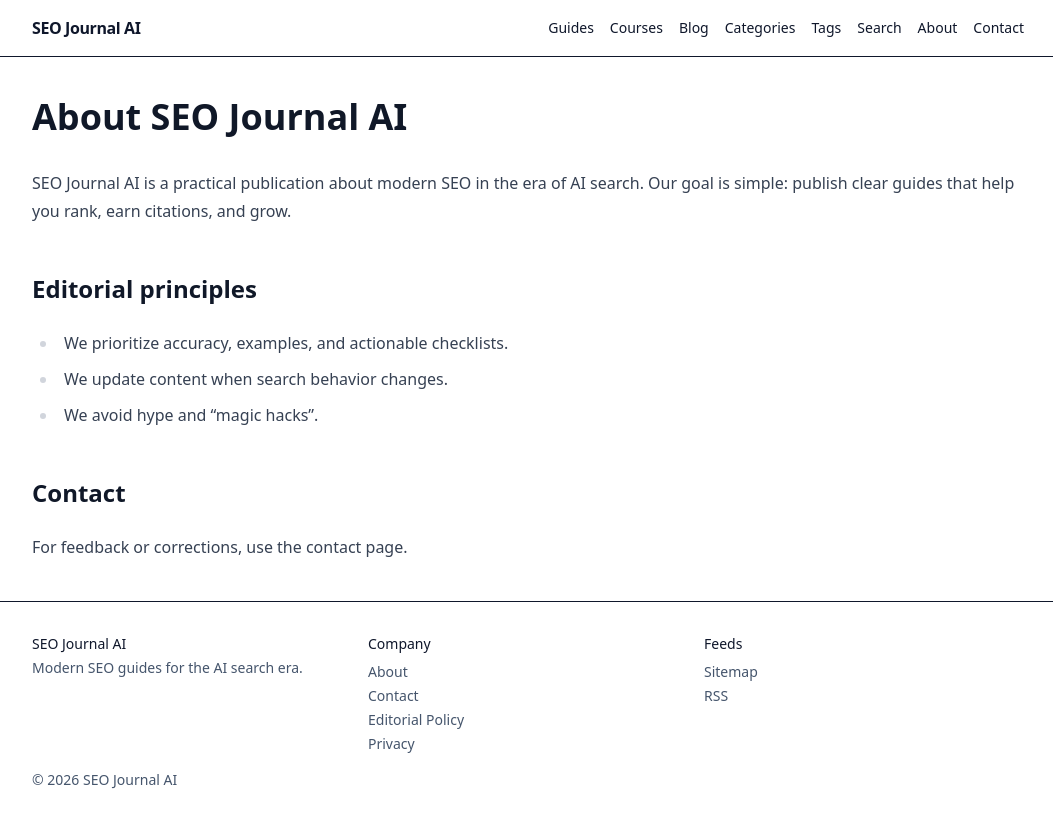
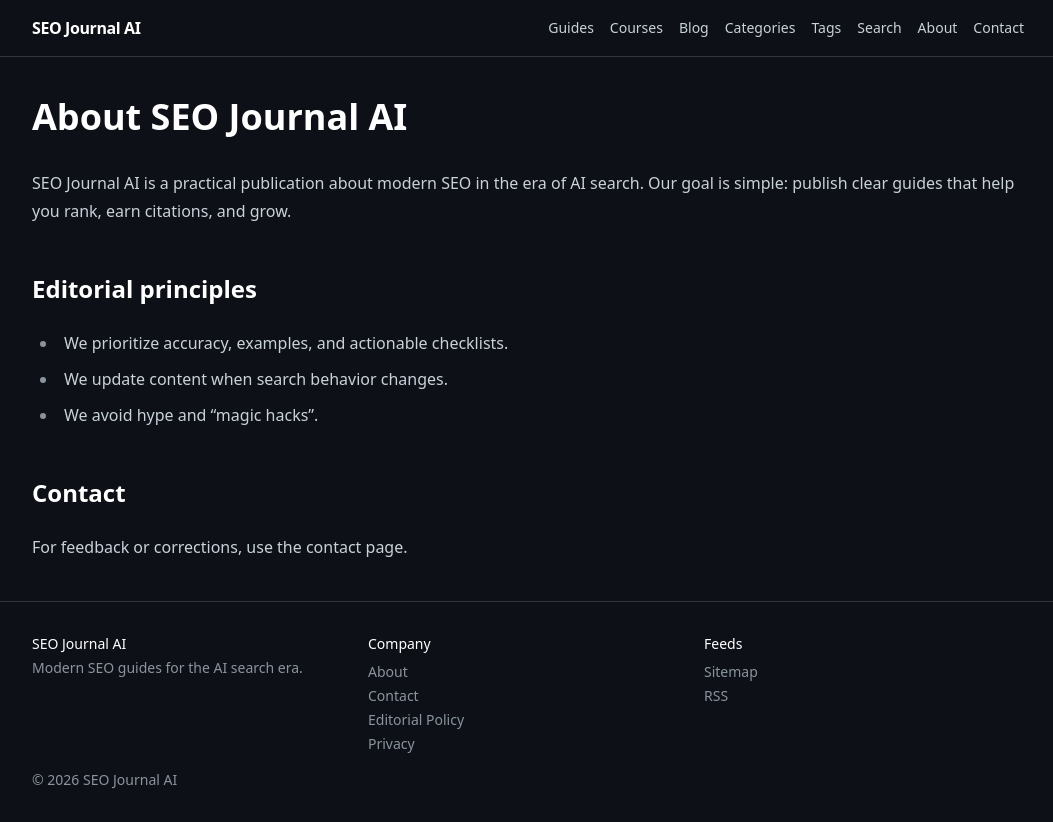
Before and after one commit to hamzanabulse/seo-ai-academy, a Next.js app: page /about in a window 1280 px wide. Shown: the whole page, without its empty margins (112-1165 px from the left). Built offline with nearby package versions, Linux system fonts and the light colour scheme.

Commit message:
GitHub-like dark UI styling

```diff
--- a/app/blog/page.tsx
+++ b/app/blog/page.tsx
@@ -7,18 +7,18 @@ export default function BlogIndex() {
   return (
     <div className="space-y-6">
       <h1 className="text-3xl font-semibold">Blog</h1>
-      <p className="max-w-2xl text-slate-700">
+      <p className="max-w-2xl text-[#c9d1d9]">
         Articles about SEO, AI search, and practical playbooks.
       </p>
       <div className="space-y-3">
         {posts.map((p) => (
-          <Link key={p.slug} href={`/blog/${p.slug}`} className="block rounded-lg border p-5 hover:bg-slate-50">
+          <Link key={p.slug} href={`/blog/${p.slug}`} className="card block rounded-lg p-5">
             <div className="flex items-baseline justify-between gap-3">
-              <div className="font-semibold">{p.title}</div>
-              <div className="text-xs text-slate-600">{p.readingTime}</div>
+              <div className="font-semibold text-white">{p.title}</div>
+              <div className="text-xs text-[#8b949e]">{p.readingTime}</div>
             </div>
-            <div className="mt-1 text-sm text-slate-700">{p.description}</div>
-            <div className="mt-2 text-xs text-slate-600">{p.category ?? "SEO"} · {p.date}</div>
+            <div className="mt-1 text-sm text-[#c9d1d9]">{p.description}</div>
+            <div className="mt-2 text-xs text-[#8b949e]">{p.category ?? "SEO"} · {p.date}</div>
           </Link>
         ))}
       </div>
--- a/app/categories/[category]/page.tsx
+++ b/app/categories/[category]/page.tsx
@@ -13,13 +13,13 @@ export default function CategoryPage({ params }: { params: { category: string }
           <Link
             key={p.slug}
             href={`/blog/${p.slug}`}
-            className="block rounded-lg border p-5 hover:bg-slate-50"
+            className="card block rounded-lg p-5"
           >
             <div className="flex items-baseline justify-between gap-3">
-              <div className="font-semibold">{p.title}</div>
-              <div className="text-xs text-slate-600">{p.readingTime}</div>
+              <div className="font-semibold text-white">{p.title}</div>
+              <div className="text-xs text-[#8b949e]">{p.readingTime}</div>
             </div>
-            <div className="mt-1 text-sm text-slate-700">{p.description}</div>
+            <div className="mt-1 text-sm text-[#c9d1d9]">{p.description}</div>
           </Link>
         ))}
         {posts.length === 0 && <div className="text-sm text-slate-600">No posts yet.</div>}
--- a/app/categories/page.tsx
+++ b/app/categories/page.tsx
@@ -12,10 +12,10 @@ export default function CategoriesPage() {
           <Link
             key={c.name}
             href={`/categories/${encodeURIComponent(c.name)}`}
-            className="flex items-center justify-between rounded-lg border p-5 hover:bg-slate-50"
+            className="card flex items-center justify-between rounded-lg p-5"
           >
-            <span className="font-semibold">{c.name}</span>
-            <span className="text-sm text-slate-600">{c.count}</span>
+            <span className="font-semibold text-white">{c.name}</span>
+            <span className="text-sm text-[#8b949e]">{c.count}</span>
           </Link>
         ))}
       </div>
--- a/app/globals.css
+++ b/app/globals.css
@@ -2,15 +2,45 @@
 @plugin "@tailwindcss/typography";
 
 :root {
-  color-scheme: light;
+  color-scheme: dark;
 }
 
 body {
   -webkit-font-smoothing: antialiased;
   -moz-osx-font-smoothing: grayscale;
+  font-feature-settings: "ss01" on, "ss02" on;
+}
+
+/* GitHub-like prose */
+.prose {
+  --tw-prose-body: #c9d1d9;
+  --tw-prose-headings: #ffffff;
+  --tw-prose-links: #2f81f7;
+  --tw-prose-bold: #ffffff;
+  --tw-prose-counters: #8b949e;
+  --tw-prose-bullets: #8b949e;
+  --tw-prose-hr: #30363d;
+  --tw-prose-quotes: #c9d1d9;
+  --tw-prose-quote-borders: #30363d;
+  --tw-prose-captions: #8b949e;
+  --tw-prose-code: #c9d1d9;
+  --tw-prose-pre-code: #c9d1d9;
+  --tw-prose-pre-bg: #161b22;
+  --tw-prose-th-borders: #30363d;
+  --tw-prose-td-borders: #30363d;
 }
 
 .prose a {
   text-decoration: underline;
   text-underline-offset: 3px;
 }
+
+/* Cards */
+.card {
+  border: 1px solid #30363d;
+  background: #0d1117;
+}
+
+.card:hover {
+  background: #0f1520;
+}
--- a/app/layout.tsx
+++ b/app/layout.tsx
@@ -17,61 +17,61 @@ export default function RootLayout({
 }>) {
   return (
     <html lang="en">
-      <body className="min-h-screen bg-white text-slate-900">
-        <header className="border-b">
+      <body className="min-h-screen bg-[#0d1117] text-[#c9d1d9]">
+        <header className="border-b border-[#30363d] bg-[#0d1117]">
           <div className="mx-auto flex max-w-5xl items-center justify-between px-4 py-4">
-            <Link href="/" className="font-semibold tracking-tight">
+            <Link href="/" className="font-semibold tracking-tight text-white">
               SEO Journal AI
             </Link>
-            <nav className="flex flex-wrap gap-4 text-sm">
-              <Link href="/guides" className="hover:underline">
+            <nav className="flex flex-wrap gap-4 text-sm text-[#c9d1d9]">
+              <Link href="/guides" className="hover:text-white">
                 Guides
               </Link>
-              <Link href="/courses" className="hover:underline">
+              <Link href="/courses" className="hover:text-white">
                 Courses
               </Link>
-              <Link href="/blog" className="hover:underline">
+              <Link href="/blog" className="hover:text-white">
                 Blog
               </Link>
-              <Link href="/categories" className="hover:underline">
+              <Link href="/categories" className="hover:text-white">
                 Categories
               </Link>
-              <Link href="/tags" className="hover:underline">
+              <Link href="/tags" className="hover:text-white">
                 Tags
               </Link>
-              <Link href="/search" className="hover:underline">
+              <Link href="/search" className="hover:text-white">
                 Search
               </Link>
-              <Link href="/about" className="hover:underline">
+              <Link href="/about" className="hover:text-white">
                 About
               </Link>
-              <Link href="/contact" className="hover:underline">
+              <Link href="/contact" className="hover:text-white">
                 Contact
               </Link>
             </nav>
           </div>
         </header>
         <main className="mx-auto max-w-5xl px-4 py-10">{children}</main>
-        <footer className="border-t">
-          <div className="mx-auto grid max-w-5xl gap-4 px-4 py-8 text-sm text-slate-600 md:grid-cols-3">
+        <footer className="border-t border-[#30363d] bg-[#0d1117]">
+          <div className="mx-auto grid max-w-5xl gap-4 px-4 py-8 text-sm text-[#8b949e] md:grid-cols-3">
             <div>
-              <div className="font-medium text-slate-900">SEO Journal AI</div>
+              <div className="font-medium text-white">SEO Journal AI</div>
               <div className="mt-1">Modern SEO guides for the AI search era.</div>
             </div>
             <div>
-              <div className="font-medium text-slate-900">Company</div>
+              <div className="font-medium text-white">Company</div>
               <div className="mt-2 flex flex-col gap-1">
-                <Link href="/about" className="hover:underline">About</Link>
-                <Link href="/contact" className="hover:underline">Contact</Link>
-                <Link href="/editorial-policy" className="hover:underline">Editorial Policy</Link>
-                <Link href="/privacy" className="hover:underline">Privacy</Link>
+                <Link href="/about" className="hover:text-white">About</Link>
+                <Link href="/contact" className="hover:text-white">Contact</Link>
+                <Link href="/editorial-policy" className="hover:text-white">Editorial Policy</Link>
+                <Link href="/privacy" className="hover:text-white">Privacy</Link>
               </div>
             </div>
             <div>
-              <div className="font-medium text-slate-900">Feeds</div>
+              <div className="font-medium text-white">Feeds</div>
               <div className="mt-2 flex flex-col gap-1">
-                <a href="/sitemap.xml" className="hover:underline">Sitemap</a>
-                <a href="/rss.xml" className="hover:underline">RSS</a>
+                <a href="/sitemap.xml" className="hover:text-white">Sitemap</a>
+                <a href="/rss.xml" className="hover:text-white">RSS</a>
               </div>
             </div>
             <div className="md:col-span-3">© {new Date().getFullYear()} SEO Journal AI</div>
--- a/app/tags/[tag]/page.tsx
+++ b/app/tags/[tag]/page.tsx
@@ -15,13 +15,13 @@ export default function TagPage({ params }: { params: { tag: string } }) {
           <Link
             key={p.slug}
             href={`/blog/${p.slug}`}
-            className="block rounded-lg border p-5 hover:bg-slate-50"
+            className="card block rounded-lg p-5"
           >
             <div className="flex items-baseline justify-between gap-3">
-              <div className="font-semibold">{p.title}</div>
-              <div className="text-xs text-slate-600">{p.readingTime}</div>
+              <div className="font-semibold text-white">{p.title}</div>
+              <div className="text-xs text-[#8b949e]">{p.readingTime}</div>
             </div>
-            <div className="mt-1 text-sm text-slate-700">{p.description}</div>
+            <div className="mt-1 text-sm text-[#c9d1d9]">{p.description}</div>
           </Link>
         ))}
         {posts.length === 0 && <div className="text-sm text-slate-600">No posts yet.</div>}
--- a/app/tags/page.tsx
+++ b/app/tags/page.tsx
@@ -11,7 +11,7 @@ export default function TagsPage() {
           <Link
             key={t.name}
             href={`/tags/${slugifyTag(t.name)}`}
-            className="rounded-full border px-3 py-1 text-sm hover:bg-slate-50"
+            className="rounded-full border border-[#30363d] bg-[#161b22] px-3 py-1 text-sm text-[#c9d1d9] hover:text-white"
           >
             {t.name} <span className="text-slate-600">({t.count})</span>
           </Link>
```
Also changed, not shown: app/page.tsx (+26 -26 lines), app/search/page.tsx (+7 -7 lines).
